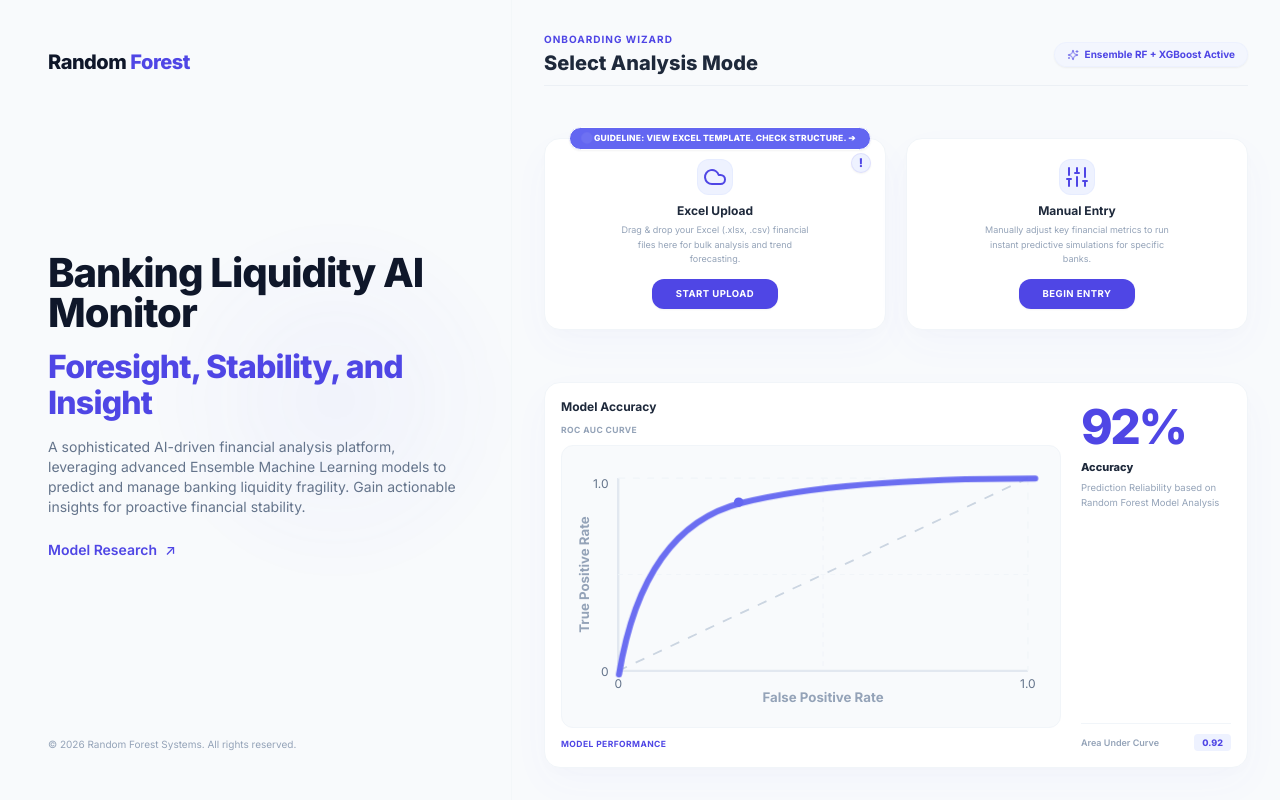
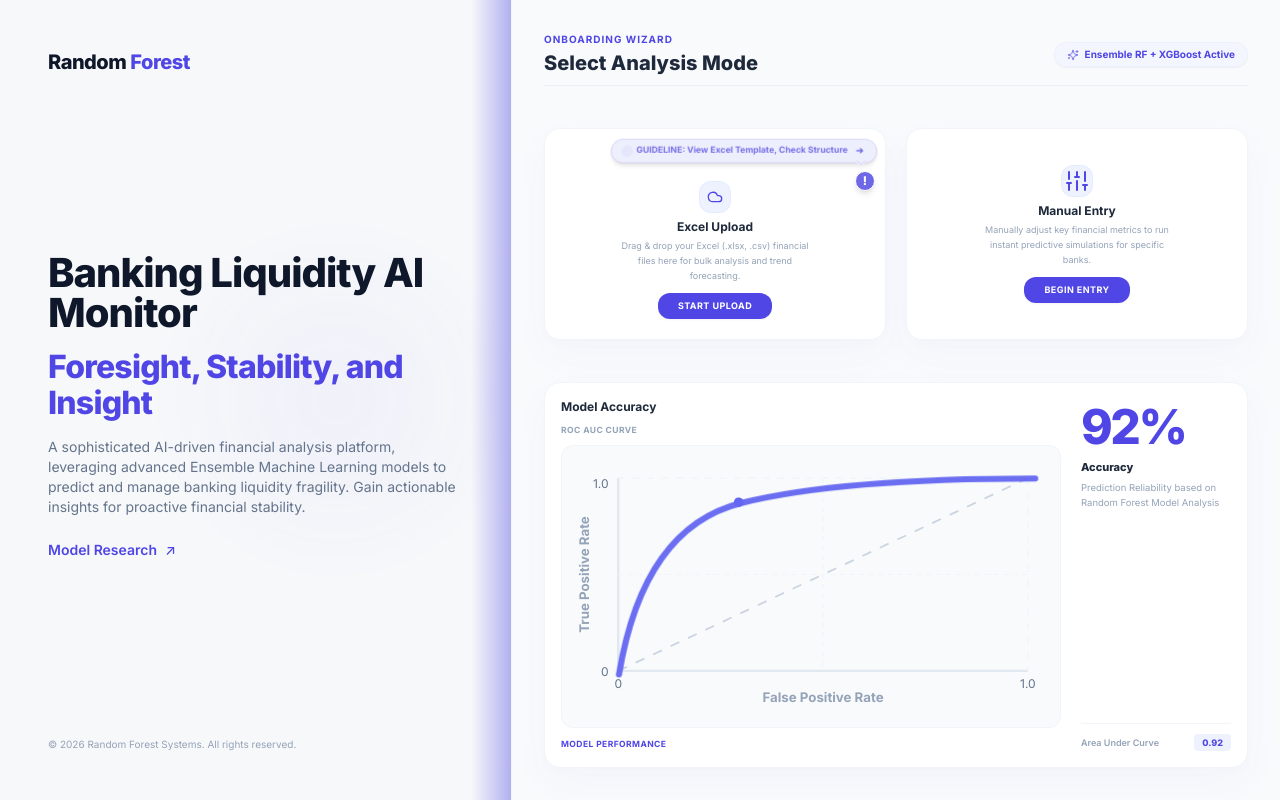
Before and after one commit to basmalaalii/banking-stress-testing-frontend, a React (Vite) app: page / in a window 1280 px wide. Built offline with nearby package versions, Linux system fonts and the light colour scheme.

Commit message:
style: enhance onboarding screen design, fix height responsiveness, and implement excel template modal

```diff
--- /dev/null
+++ b/src/components/onboarding/ExcelTemplateModal.jsx
@@ -0,0 +1,127 @@
+import React from 'react';
+import { X, FileSpreadsheet, Info } from 'lucide-react';
+
+export default function ExcelTemplateModal({ isOpen, onClose }) {
+  if (!isOpen) return null;
+
+  // Realistic and dynamic financial numbers representing actual ratios
+  const sampleData = [
+    { bank: 'ADIB', year: 2023, type: 'Private', roa: '0.015', ldr: '0.78', liquidAsset: '29.4%', npl: '0.031', size: '11.8', car: '14.2%', egx30: '18,500', inflation: '23.5%', esg: '78', ltIndex: '11.2' },
+    { bank: 'ADIB', year: 2024, type: 'Private', roa: '0.016', ldr: '0.80', liquidAsset: '30.1%', npl: '0.029', size: '11.9', car: '14.5%', egx30: '24,000', inflation: '29.2%', esg: '80', ltIndex: '11.5' },
+    { bank: 'ADIB', year: 2025, type: 'Private', roa: '0.018', ldr: '0.82', liquidAsset: '31.5%', npl: '0.025', size: '12.1', car: '15.0%', egx30: '28,000', inflation: '32.1%', esg: '82', ltIndex: '12.1' },
+    { bank: 'CIB', year: 2023, type: 'Private', roa: '0.021', ldr: '0.72', liquidAsset: '35.2%', npl: '0.019', size: '12.5', car: '16.5%', egx30: '18,500', inflation: '23.5%', esg: '85', ltIndex: '9.4' },
+    { bank: 'CIB', year: 2024, type: 'Private', roa: '0.023', ldr: '0.75', liquidAsset: '36.0%', npl: '0.018', size: '12.6', car: '16.8%', egx30: '24,000', inflation: '29.2%', esg: '87', ltIndex: '9.8' },
+    { bank: 'CIB', year: 2025, type: 'Private', roa: '0.025', ldr: '0.78', liquidAsset: '37.2%', npl: '0.015', size: '12.8', car: '17.2%', egx30: '28,000', inflation: '32.1%', esg: '89', ltIndex: '10.3' },
+    { bank: 'NBE', year: 2023, type: 'Public', roa: '0.011', ldr: '0.85', liquidAsset: '25.5%', npl: '0.045', size: '13.1', car: '13.1%', egx30: '18,500', inflation: '23.5%', esg: '68', ltIndex: '12.8' },
+    { bank: 'NBE', year: 2024, type: 'Public', roa: '0.012', ldr: '0.87', liquidAsset: '26.0%', npl: '0.048', size: '13.2', car: '13.3%', egx30: '24,000', inflation: '29.2%', esg: '70', ltIndex: '13.1' },
+    { bank: 'NBE', year: 2025, type: 'Public', roa: '0.013', ldr: '0.89', liquidAsset: '27.2%', npl: '0.052', size: '13.4', car: '13.5%', egx30: '28,000', inflation: '32.1%', esg: '72', ltIndex: '13.6' }
+  ];
+
+  return (
+    <div className="fixed inset-0 z-50 flex items-center justify-center p-4 md:p-6 overflow-x-hidden overflow-y-auto">
+      {/* Blurred & Darkened Backdrop Overlay */}
+      <div
+        className="absolute inset-0 bg-[#0f172a]/60 backdrop-blur-md transition-opacity duration-300 animate-fade-in"
+        onClick={onClose}
+      />
+
+      {/* Modal Card - Light Gray borders/background, with high shadow */}
+      <div className="relative w-full max-w-6xl bg-[#F7F8FA] rounded-[25px] border border-slate-300 shadow-2xl overflow-hidden z-10 flex flex-col animate-slide-up max-h-[90vh]">
+        {/* Modal Header */}
+        <div className="px-6 py-5 flex items-center justify-between border-b border-slate-200">
+          <div className="flex items-center gap-3">
+            <div className="p-2 bg-indigo-50 text-indigo-600 rounded-xl border border-indigo-100">
+              <FileSpreadsheet className="w-5 h-5 text-[#6E68E7]" />
+            </div>
+            <div>
+              <h3 className="text-lg font-bold text-slate-800 flex items-center gap-2">
+                Excel Template Guidance & Required Columns Schema
+              </h3>
+              <p className="text-xs text-slate-500 mt-0.5">
+                Verify that your Excel spreadsheet sheets match these structural columns and realistic value mappings.
+              </p>
+            </div>
+          </div>
+          <button
+            onClick={onClose}
+            className="p-2 rounded-full text-slate-400 hover:bg-slate-200 hover:text-slate-600 transition-all duration-200"
+          >
+            <X className="w-5 h-5" />
+          </button>
+        </div>
+
+        {/* Modal Body with Table */}
+        <div className="p-6 overflow-y-auto flex-1">
+          {/* Info Banner */}
+          <div className="mb-4 p-3 bg-indigo-50 border border-[#6E68E7]/10 rounded-xl flex items-start gap-3">
+            <Info className="w-4 h-4 text-[#6E68E7] shrink-0 mt-0.5" />
+            <p className="text-xs text-indigo-700 leading-relaxed">
+              <strong>Structure Requirement:</strong> Columns are case-insensitive, but their names and order must match standard financial indicators to run correct Ensemble Machine Learning forecasting and SHAP index scaling.
+            </p>
+          </div>
+
+          {/* Table Container - Pure White internal table body with light gray borders */}
+          <div className="w-full overflow-x-auto bg-white rounded-2xl border border-slate-200 shadow-sm">
+            <table className="w-full text-left border-collapse">
+              <thead>
+                <tr className="bg-slate-100/70 border-b border-slate-200">
+                  <th className="px-4 py-3.5 text-xs font-black text-black uppercase tracking-wider whitespace-nowrap">BANK</th>
+                  <th className="px-4 py-3.5 text-xs font-black text-black uppercase tracking-wider whitespace-nowrap">YEAR</th>
+                  <th className="px-4 py-3.5 text-xs font-black text-black uppercase tracking-wider whitespace-nowrap">Type</th>
+                  <th className="px-4 py-3.5 text-xs font-black text-black uppercase tracking-wider whitespace-nowrap">ROA</th>
+                  <th className="px-4 py-3.5 text-xs font-black text-black uppercase tracking-wider whitespace-nowrap">LDR(LTD)</th>
+                  <th className="px-4 py-3.5 text-xs font-black text-black uppercase tracking-wider whitespace-nowrap">LIQUID ASSET RATIO</th>
+                  <th className="px-4 py-3.5 text-xs font-black text-black uppercase tracking-wider whitespace-nowrap">NPL RATIO</th>
+                  <th className="px-4 py-3.5 text-xs font-black text-black uppercase tracking-wider whitespace-nowrap">BANK SIZE</th>
+                  <th className="px-4 py-3.5 text-xs font-black text-black uppercase tracking-wider whitespace-nowrap">CAR</th>
+                  <th className="px-4 py-3.5 text-xs font-black text-black uppercase tracking-wider whitespace-nowrap">MACRO EGX30</th>
+                  <th className="px-4 py-3.5 text-xs font-black text-black uppercase tracking-wider whitespace-nowrap">MACRO INFLATION RATE</th>
+                  <th className="px-4 py-3.5 text-xs font-black text-black uppercase tracking-wider whitespace-nowrap">ESG SCORE</th>
+                  <th className="px-4 py-3.5 text-xs font-black text-black uppercase tracking-wider whitespace-nowrap">LT INDEX</th>
+                </tr>
+              </thead>
+              <tbody className="divide-y divide-slate-100 text-slate-600 font-semibold text-[11px] bg-white">
+                {sampleData.map((row, index) => (
+                  <tr
+                    key={index}
+                    className="hover:bg-slate-50/50 transition-colors duration-150"
+                  >
+                    <td className="px-4 py-3 text-slate-900 font-bold whitespace-nowrap">{row.bank}</td>
+                    <td className="px-4 py-3 whitespace-nowrap">{row.year}</td>
+                    <td className="px-4 py-3 whitespace-nowrap">
+                      <span className={`px-2 py-0.5 rounded-full text-[9px] font-bold ${
+                        row.type === 'Private' ? 'bg-blue-50 text-blue-700' : 'bg-purple-50 text-purple-700'
+                      }`}>
+                        {row.type}
+                      </span>
+                    </td>
+                    <td className="px-4 py-3 whitespace-nowrap">{row.roa}</td>
+                    <td className="px-4 py-3 whitespace-nowrap">{row.ldr}</td>
+                    <td className="px-4 py-3 whitespace-nowrap font-medium text-slate-500">{row.liquidAsset}</td>
+                    <td className="px-4 py-3 whitespace-nowrap">{row.npl}</td>
+                    <td className="px-4 py-3 whitespace-nowrap font-mono">{row.size}</td>
+                    <td className="px-4 py-3 whitespace-nowrap font-medium text-slate-500">{row.car}</td>
+                    <td className="px-4 py-3 whitespace-nowrap font-mono">{row.egx30}</td>
+                    <td className="px-4 py-3 whitespace-nowrap font-medium text-slate-500">{row.inflation}</td>
+                    <td className="px-4 py-3 whitespace-nowrap font-mono">{row.esg}</td>
+                    <td className="px-4 py-3 whitespace-nowrap text-indigo-600 font-bold font-mono">{row.ltIndex}</td>
+                  </tr>
+                ))}
+              </tbody>
+            </table>
+          </div>
+        </div>
+
+        {/* Modal Footer */}
+        <div className="px-6 py-4 bg-slate-50 border-t border-slate-200 flex items-center justify-end">
+          <button
+            onClick={onClose}
+            className="px-6 py-2 bg-indigo-600 hover:bg-[#5C56D6] text-white rounded-xl font-bold transition-all duration-200 text-xs shadow-md shadow-indigo-600/10 hover:shadow-lg active:scale-95"
+          >
+            Understood
+          </button>
+        </div>
+      </div>
+    </div>
+  );
+}
--- a/src/components/onboarding/OnboardingScreen.jsx
+++ b/src/components/onboarding/OnboardingScreen.jsx
@@ -2,10 +2,12 @@ import React, { useState } from 'react';
 import { Cloud, Sliders, Play, Sparkles } from 'lucide-react';
 import ExcelUploadModal from './ExcelUploadModal';
 import ManualEntryModal from './ManualEntryModal';
+import ExcelTemplateModal from './ExcelTemplateModal';
 
 export default function OnboardingScreen() {
   const [isExcelOpen, setIsExcelOpen] = useState(false);
   const [isManualOpen, setIsManualOpen] = useState(false);
+  const [isTemplateOpen, setIsTemplateOpen] = useState(false);
   const [activeResult, setActiveResult] = useState(null);
 
   const handleUploadSuccess = (data) => {
@@ -40,7 +42,10 @@ export default function OnboardingScreen() {
     <div className="h-screen w-screen overflow-hidden flex flex-col md:flex-row bg-[#F8FAFC] font-sans select-none">
 
       {/* 1. Left branding panel (40% width) - Project Gray Background with elegant light-purple glow */}
-      <div className="w-full md:w-[40%] h-full bg-[#f8fafc] border-r border-slate-100/60 flex flex-col justify-between p-10 md:p-12 relative overflow-hidden shrink-0">
+      <div
+        className="w-full md:w-[40%] h-full border-r border-slate-100/60 flex flex-col justify-between p-10 md:p-12 relative overflow-hidden shrink-0"
+        style={{ backgroundColor: '#F7F8FA' }}
+      >
 
         {/* Soft Blurry Lavender/Purple Glow centered in the middle-right */}
         <div
@@ -48,6 +53,14 @@ export default function OnboardingScreen() {
           style={{
             background: 'radial-gradient(circle, rgba(99,102,241,0.08) 0%, rgba(99,102,241,0) 70%)',
             filter: 'blur(45px)'
+          }}
+        />
+
+        {/* Purple Glow (#6E68E7 at 50% opacity) extending on the inner right border of the column */}
+        <div
+          className="absolute right-0 top-0 h-full w-[40px] pointer-events-none z-0"
+          style={{
+            background: 'linear-gradient(to left, rgba(110, 104, 231, 0.5) 0%, rgba(110, 104, 231, 0) 100%)',
           }}
         />
 
@@ -95,7 +108,7 @@ export default function OnboardingScreen() {
       </div>
 
       {/* 2. Right main viewport (60% width) - Light Gray background (#F8FAFC) & Pure White floating cards */}
-      <div className="w-full md:w-[60%] h-full p-6 md:p-8 flex flex-col justify-between overflow-hidden bg-[#F8FAFC]">
+      <div className="w-full md:w-[60%] h-full p-4 md:p-6 lg:p-8 flex flex-col justify-between overflow-y-auto bg-[#F8FAFC]">
 
         {/* Welcome Header */}
         <div className="flex items-center justify-between pb-2 border-b border-slate-200/50 shrink-0">
@@ -110,39 +123,43 @@ export default function OnboardingScreen() {
         </div>
 
         {/* Compact, balanced Choice cards container with Custom Soft Balanced Shadows */}
-        <div className="grid grid-cols-1 md:grid-cols-2 gap-5 shrink-0 relative mt-2">
+        <div className="grid grid-cols-1 md:grid-cols-2 gap-4 lg:gap-5 shrink-0 relative mt-1 lg:mt-2">
 
           {/* Card 1: Excel Ingestion */}
-          <div className="relative bg-white rounded-2xl p-5 shadow-[0_15px_40px_rgba(99,102,241,0.03),0_5px_15px_rgba(0,0,0,0.01)] border border-slate-100 flex flex-col items-center justify-center text-center min-h-[175px] hover:shadow-[0_20px_50px_rgba(99,102,241,0.08)] hover:border-indigo-600/30 transition-all duration-300 group">
+          <div className="relative bg-white rounded-2xl p-4 lg:p-5 shadow-[0_15px_40px_rgba(99,102,241,0.03),0_5px_15px_rgba(0,0,0,0.01)] border border-slate-100 flex flex-col items-center justify-center text-center min-h-[145px] md:min-h-[165px] lg:min-h-[175px] hover:shadow-[0_20px_50px_rgba(99,102,241,0.08)] hover:border-indigo-600/30 transition-all duration-300 group">
 
-            {/* Custom Padded & Positioned Guideline Badge overlapping the top border */}
-            <div className="absolute -top-3 left-6 bg-indigo-500 text-white px-3.5 py-1 rounded-full text-[8.5px] font-black uppercase tracking-wide border border-white shadow-sm font-sans flex items-center gap-1 z-10 shrink-0">
-              <span className="w-1.5 h-1.5 rounded-full bg-white animate-ping"></span>
-              GUIDELINE: View Excel template. Check structure. ➔
-            </div>
+            {/* Excel Guideline Message & Exclamation Button on top-right */}
+            <div className="absolute top-2.5 right-2.5 z-20 flex flex-col items-end">
+              {/* Permanently Popped-Up Guideline Bubble */}
+              <div className="mb-2 bg-[#EEEFFD] text-[#6E68E7] px-3 py-1 rounded-full text-[8.5px] font-bold border border-[#6E68E7]/20 shadow-md flex items-center gap-1.5 whitespace-nowrap animate-pulse-subtle">
+                <span className="w-1.5 h-1.5 rounded-full bg-[#6E68E7] animate-ping"></span>
+                <span>GUIDELINE: View Excel Template, Check Structure</span>
+                <span className="text-[9px] ml-0.5">➔</span>
 
-            {/* Excel Exclamation Tooltip Icon on top-right - brandPurple (#6E68E7) */}
-            <div className="absolute top-3.5 right-3.5 group/tooltip z-10">
-              <div className="w-5 h-5 rounded-full bg-indigo-50 text-indigo-600 hover:bg-indigo-100 flex items-center justify-center font-black text-xs cursor-help transition-all duration-200 border border-indigo-600/10 shadow-sm">
-                !
+                {/* Small indicator arrow pointing down to the exclamation mark */}
+                <div className="absolute top-full right-3 w-1.5 h-1.5 bg-[#EEEFFD] border-r border-b border-[#6E68E7]/20 transform rotate-45 -translate-y-[4px]"></div>
               </div>
 
-              {/* Tooltip Balloon */}
-              <div className="absolute bottom-full right-1/2 translate-x-1/2 mb-2 w-52 p-3 bg-slate-900 text-white text-[10.5px] rounded-xl shadow-xl opacity-0 invisible group-hover/tooltip:opacity-100 group-hover/tooltip:visible transition-all duration-300 transform translate-y-1 group-hover/tooltip:translate-y-0 z-20 pointer-events-none font-sans border border-slate-800">
-                <p className="font-semibold text-center leading-relaxed">
-                  Excel sheets must match structural indicators. Verify required headers like 'LDR' and 'CAR' before upload.
-                </p>
-                <div className="absolute top-full right-1/2 translate-x-1/2 -mt-1 border-4 border-transparent border-t-slate-900" />
-              </div>
+              {/* Clickable Exclamation Mark (!) */}
+              <button
+                onClick={(e) => {
+                  e.stopPropagation();
+                  setIsTemplateOpen(true);
+                }}
+                className="w-5 h-5 rounded-full bg-[#6E68E7] text-white hover:bg-[#5C56D6] flex items-center justify-center font-black text-xs cursor-pointer transition-all duration-200 shadow-md hover:scale-110 active:scale-95 border border-white"
+                title="View Excel Template Guidelines"
+              >
+                !
+              </button>
             </div>
 
             {/* Card Contents (Fully Centered Vertically and Horizontally) */}
-            <div className="flex flex-col items-center">
-              <div className="w-9 h-9 bg-indigo-50 text-indigo-600 rounded-xl flex items-center justify-center mb-2 group-hover:scale-105 transition-transform border border-indigo-100/50">
-                <Cloud className="w-4.5 h-4.5" />
+            <div className="flex flex-col items-center pt-8">
+              <div className="w-8 h-8 bg-indigo-50 text-indigo-600 rounded-xl flex items-center justify-center mb-1.5 group-hover:scale-105 transition-transform border border-indigo-100/50">
+                <Cloud className="w-4 h-4" />
               </div>
               <h3 className="text-xs font-bold text-slate-800">Excel Upload</h3>
-              <p className="text-slate-400 text-[9px] mt-1 leading-relaxed max-w-[190px]">
+              <p className="text-slate-400 text-[8.5px] lg:text-[9px] mt-1 leading-relaxed max-w-[190px]">
                 Drag & drop your Excel (.xlsx, .csv) financial files here for bulk analysis and trend forecasting.
               </p>
             </div>
@@ -150,22 +167,22 @@ export default function OnboardingScreen() {
             {/* Chic Button with brandPurple */}
             <button
               onClick={() => setIsExcelOpen(true)}
-              className="mt-3 px-6 py-2 bg-indigo-600 hover:bg-indigo-700 active:scale-95 text-white text-[9.5px] font-bold rounded-xl shadow-sm transition-all uppercase tracking-wider font-sans"
+              className="mt-2.5 px-5 py-1.5 bg-indigo-600 hover:bg-indigo-700 active:scale-95 text-white text-[9px] font-bold rounded-xl shadow-sm transition-all uppercase tracking-wider font-sans"
             >
               Start Upload
             </button>
           </div>
 
           {/* Card 2: Manual Simulator - Clean with NO Badges or Tooltips */}
-          <div className="relative bg-white rounded-2xl p-5 shadow-[0_15px_40px_rgba(99,102,241,0.03),0_5px_15px_rgba(0,0,0,0.01)] border border-slate-100 flex flex-col items-center justify-center text-center min-h-[175px] hover:shadow-[0_20px_50px_rgba(99,102,241,0.08)] hover:border-indigo-600/30 transition-all duration-300 group">
+          <div className="relative bg-white rounded-2xl p-4 lg:p-5 shadow-[0_15px_40px_rgba(99,102,241,0.03),0_5px_15px_rgba(0,0,0,0.01)] border border-slate-100 flex flex-col items-center justify-center text-center min-h-[145px] md:min-h-[165px] lg:min-h-[175px] hover:shadow-[0_20px_50px_rgba(99,102,241,0.08)] hover:border-indigo-600/30 transition-all duration-300 group">
 
             {/* Card Contents (Fully Centered Vertically and Horizontally) */}
             <div className="flex flex-col items-center">
-              <div className="w-9 h-9 bg-indigo-50 text-indigo-600 rounded-xl flex items-center justify-center mb-2 group-hover:scale-105 transition-transform border border-indigo-100/50">
+              <div className="w-8 h-8 bg-indigo-50 text-indigo-600 rounded-xl flex items-center justify-center mb-1.5 group-hover:scale-105 transition-transform border border-indigo-100/50">
                 <Sliders className="w-4.5 h-4.5" />
               </div>
               <h3 className="text-xs font-bold text-slate-800">Manual Entry</h3>
-              <p className="text-slate-400 text-[9px] mt-1 leading-relaxed max-w-[190px]">
+              <p className="text-slate-400 text-[8.5px] lg:text-[9px] mt-1 leading-relaxed max-w-[190px]">
                 Manually adjust key financial metrics to run instant predictive simulations for specific banks.
               </p>
             </div>
@@ -173,7 +190,7 @@ export default function OnboardingScreen() {
             {/* Chic Button with brandPurple */}
             <button
               onClick={() => setIsManualOpen(true)}
-              className="mt-3 px-6 py-2 bg-indigo-600 hover:bg-indigo-700 active:scale-95 text-white text-[9.5px] font-bold rounded-xl shadow-sm transition-all uppercase tracking-wider font-sans"
+              className="mt-2.5 px-5 py-1.5 bg-indigo-600 hover:bg-indigo-700 active:scale-95 text-white text-[9px] font-bold rounded-xl shadow-sm transition-all uppercase tracking-wider font-sans"
             >
               Begin Entry
             </button>
@@ -210,7 +227,7 @@ export default function OnboardingScreen() {
         ) : null}
 
         {/* 3. Balanced Model Accuracy Card with custom, perfectly sized ROC Curve SVG to prevent laptop screen cutoff */}
-        <div className="bg-white rounded-2xl p-4 shadow-[0_15px_40px_rgba(99,102,241,0.03),0_5px_15px_rgba(0,0,0,0.01)] border border-slate-100 flex flex-col sm:flex-row items-stretch justify-between gap-5 mt-2 shrink-0">
+        <div className="bg-white rounded-2xl p-3.5 lg:p-4 shadow-[0_15px_40px_rgba(99,102,241,0.03),0_5px_15px_rgba(0,0,0,0.01)] border border-slate-100 flex flex-col sm:flex-row items-stretch justify-between gap-4 lg:gap-5 mt-1.5 lg:mt-2 shrink-0">
 
           {/* SVG ROC Curve container */}
           <div className="flex-1 min-w-[200px] flex flex-col justify-between">
@@ -300,6 +317,10 @@ export default function OnboardingScreen() {
         onClose={() => setIsManualOpen(false)}
         onSubmitSuccess={handleManualSuccess}
       />
+      <ExcelTemplateModal
+        isOpen={isTemplateOpen}
+        onClose={() => setIsTemplateOpen(false)}
+      />
 
     </div>
   );
```
